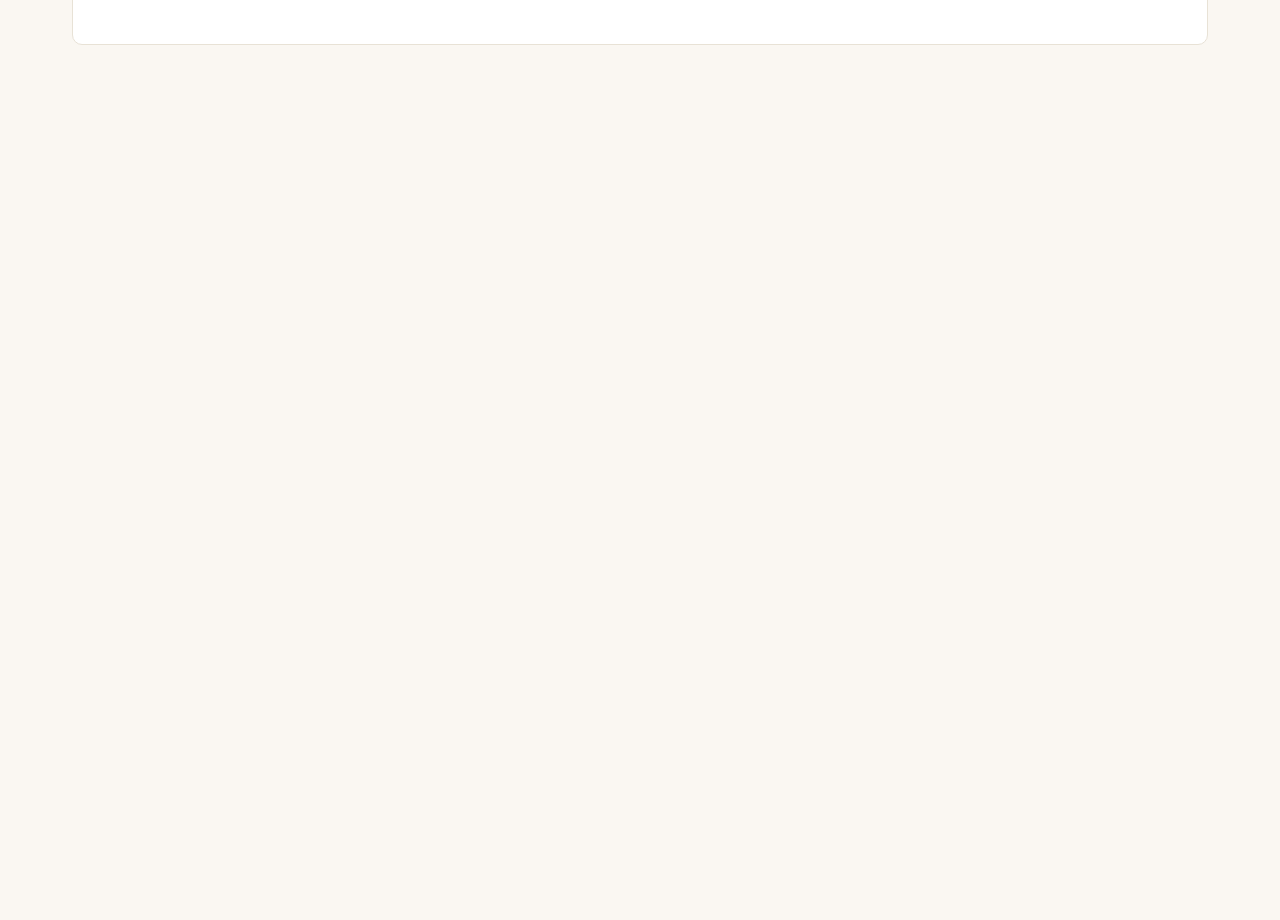
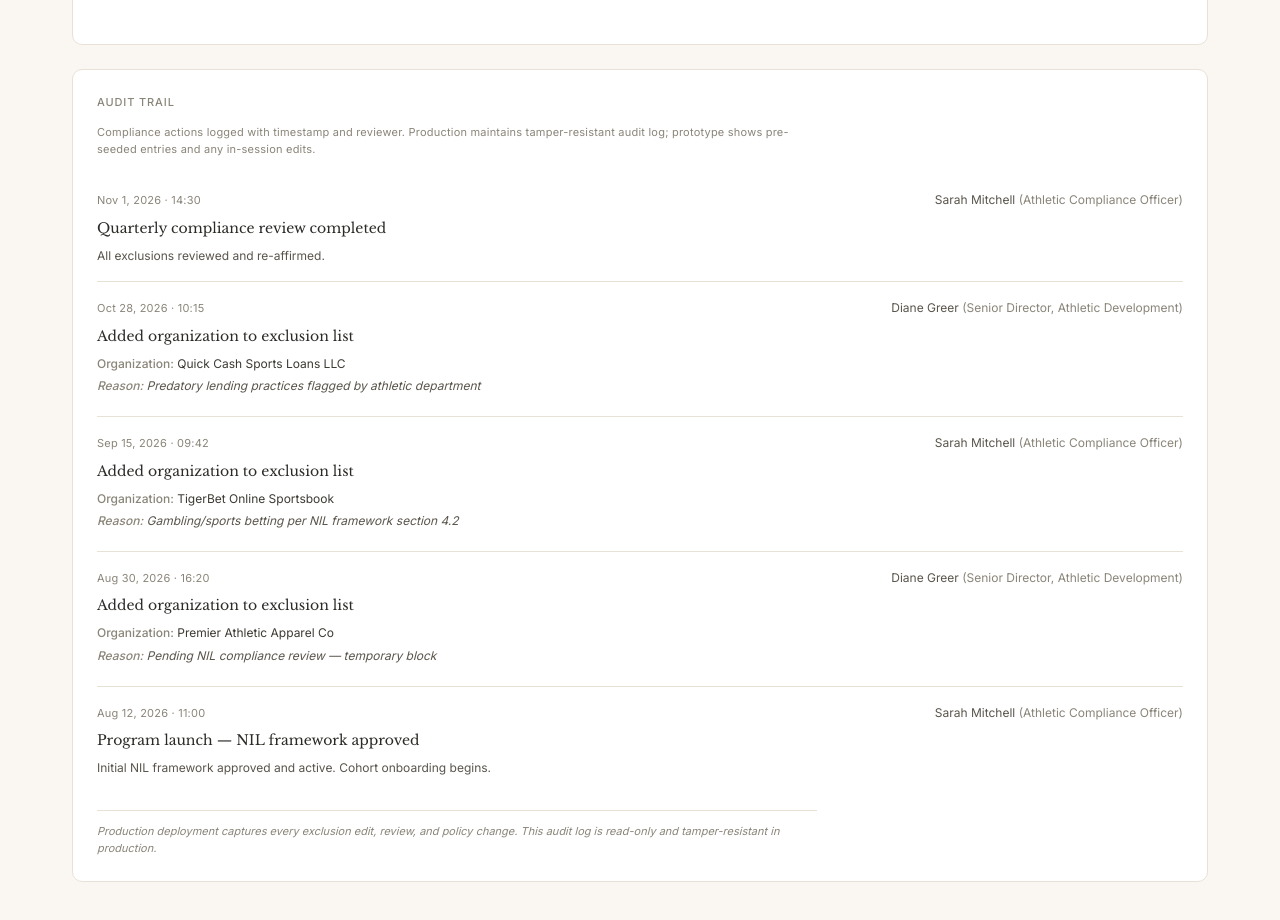
Before and after one commit to talabifaouzi/stewardhouse-app, a React (Vite) app: page /enterprise/compliance in a window 1280 px wide. Shown: the part 760-1680 px from the top of the page. Before the commit the page ends 869 px from the top, so only its background shows below. Built offline with nearby package versions, Linux system fonts and the light colour scheme.

Commit message:
Enterprise: Compliance audit trail pre-seeded + session-edit log (slice 21)

```diff
--- a/src/data/enterpriseFixtures.js
+++ b/src/data/enterpriseFixtures.js
@@ -627,6 +627,53 @@ export const dailyBriefItems = {
   ],
 };
 
+/** @type {Array<{id: string, timestamp: string, user: string, userRole: string, action: string, target?: string, reason?: string, notes?: string}>} */
+export const complianceAuditLog = [
+  {
+    id: 'audit-001',
+    timestamp: 'Nov 1, 2026 · 14:30',
+    user: 'Sarah Mitchell',
+    userRole: 'Athletic Compliance Officer',
+    action: 'Quarterly compliance review completed',
+    notes: 'All exclusions reviewed and re-affirmed.',
+  },
+  {
+    id: 'audit-002',
+    timestamp: 'Oct 28, 2026 · 10:15',
+    user: 'Diane Greer',
+    userRole: 'Senior Director, Athletic Development',
+    action: 'Added organization to exclusion list',
+    target: 'Quick Cash Sports Loans LLC',
+    reason: 'Predatory lending practices flagged by athletic department',
+  },
+  {
+    id: 'audit-003',
+    timestamp: 'Sep 15, 2026 · 09:42',
+    user: 'Sarah Mitchell',
+    userRole: 'Athletic Compliance Officer',
+    action: 'Added organization to exclusion list',
+    target: 'TigerBet Online Sportsbook',
+    reason: 'Gambling/sports betting per NIL framework section 4.2',
+  },
+  {
+    id: 'audit-004',
+    timestamp: 'Aug 30, 2026 · 16:20',
+    user: 'Diane Greer',
+    userRole: 'Senior Director, Athletic Development',
+    action: 'Added organization to exclusion list',
+    target: 'Premier Athletic Apparel Co',
+    reason: 'Pending NIL compliance review — temporary block',
+  },
+  {
+    id: 'audit-005',
+    timestamp: 'Aug 12, 2026 · 11:00',
+    user: 'Sarah Mitchell',
+    userRole: 'Athletic Compliance Officer',
+    action: 'Program launch — NIL framework approved',
+    notes: 'Initial NIL framework approved and active. Cohort onboarding begins.',
+  },
+];
+
 // Single source of truth for the "logged-in user" in the enterprise prototype.
 // Production swaps this to an auth-derived current user.
 /** @type {Contact} */
--- a/src/surfaces/enterprise/EnterpriseCompliance.jsx
+++ b/src/surfaces/enterprise/EnterpriseCompliance.jsx
@@ -1,5 +1,5 @@
 import { useState } from 'react';
-import { exclusions } from '../../data/enterpriseFixtures.js';
+import { exclusions, complianceAuditLog, CURRENT_USER } from '../../data/enterpriseFixtures.js';
 import { Card } from '../../components/Card.jsx';
 import { SectionLabel } from '../../components/SectionLabel.jsx';
 import ExclusionDetail from '../../components/ExclusionDetail.jsx';
@@ -8,12 +8,28 @@ export default function EnterpriseCompliance() {
   const [activeExclusion, setActiveExclusion] = useState(null);
   const [exclusionOverrides, setExclusionOverrides] = useState({});
   const [hoveredId, setHoveredId] = useState(null);
+  const [sessionAuditEntries, setSessionAuditEntries] = useState([]);
 
   const displayedExclusions = exclusions.map((e) => ({ ...e, ...exclusionOverrides[e.id] }));
 
   const handleSave = (updated) => {
     setExclusionOverrides((prev) => ({ ...prev, [updated.id]: updated }));
+    setSessionAuditEntries((prev) => [
+      {
+        id: `session-${Date.now()}`,
+        timestamp: 'Just now',
+        user: CURRENT_USER.name,
+        userRole: CURRENT_USER.title,
+        action: 'Edited organization in exclusion list',
+        target: updated.name,
+        reason: 'Session edit',
+        isSession: true,
+      },
+      ...prev,
+    ]);
   };
+
+  const auditEntries = [...sessionAuditEntries, ...complianceAuditLog];
 
   const hasOverride = activeExclusion
     ? Boolean(exclusionOverrides[activeExclusion.id])
@@ -69,6 +85,27 @@ export default function EnterpriseCompliance() {
         </Card>
       </div>
 
+        {/* Audit trail */}
+        <Card style={{ marginTop: 'var(--sh-space-6)' }}>
+          <SectionLabel>Audit trail</SectionLabel>
+          <p style={auditContextStyle}>
+            Compliance actions logged with timestamp and reviewer. Production maintains tamper-resistant audit log; prototype shows pre-seeded entries and any in-session edits.
+          </p>
+          <ul style={auditListStyle}>
+            {auditEntries.map((entry, i) => {
+              const isLast = i === auditEntries.length - 1;
+              return (
+                <li key={entry.id}>
+                  <AuditEntry entry={entry} isLast={isLast} />
+                </li>
+              );
+            })}
+          </ul>
+          <p style={auditFootnoteStyle}>
+            Production deployment captures every exclusion edit, review, and policy change. This audit log is read-only and tamper-resistant in production.
+          </p>
+        </Card>
+
       <ExclusionDetail
         isOpen={activeExclusion !== null}
         onClose={() => setActiveExclusion(null)}
@@ -77,6 +114,36 @@ export default function EnterpriseCompliance() {
         hasOverride={hasOverride}
       />
     </main>
+  );
+}
+
+function AuditEntry({ entry, isLast }) {
+  return (
+    <div style={auditEntryStyle(isLast)}>
+      <div style={auditTopRowStyle}>
+        <div style={auditTimestampGroupStyle}>
+          <span style={auditTimestampStyle}>{entry.timestamp}</span>
+          {entry.isSession && <span style={sessionPillStyle}>SESSION</span>}
+        </div>
+        <span style={auditUserStyle}>
+          {entry.user} <span style={auditRoleStyle}>({entry.userRole})</span>
+        </span>
+      </div>
+      <p style={auditActionStyle}>{entry.action}</p>
+      {entry.target && (
+        <p style={auditDetailStyle}>
+          <span style={auditDetailLabelStyle}>Organization:</span> {entry.target}
+        </p>
+      )}
+      {entry.reason && (
+        <p style={auditReasonStyle}>
+          <span style={auditDetailLabelStyle}>Reason:</span> {entry.reason}
+        </p>
+      )}
+      {entry.notes && (
+        <p style={auditNotesStyle}>{entry.notes}</p>
+      )}
+    </div>
   );
 }
 
@@ -171,3 +238,116 @@ const reasonStyle = {
   color: 'var(--sh-text-body)',
   lineHeight: 1.55,
 };
+
+// Audit trail styles
+const auditContextStyle = {
+  fontSize: 'var(--sh-text-xs)',
+  color: 'var(--sh-text-muted)',
+  letterSpacing: '0.02em',
+  lineHeight: 1.55,
+  marginTop: 'var(--sh-space-2)',
+  marginBottom: 'var(--sh-space-4)',
+  maxWidth: '720px',
+};
+
+const auditListStyle = {
+  listStyle: 'none',
+  margin: 0,
+  padding: 0,
+};
+
+const auditFootnoteStyle = {
+  fontSize: 'var(--sh-text-xs)',
+  color: 'var(--sh-text-muted)',
+  fontStyle: 'italic',
+  lineHeight: 1.55,
+  marginTop: 'var(--sh-space-4)',
+  paddingTop: 'var(--sh-space-3)',
+  borderTop: 'var(--sh-border-thin)',
+  maxWidth: '720px',
+};
+
+function auditEntryStyle(isLast) {
+  return {
+    paddingTop: 'var(--sh-space-4)',
+    paddingBottom: 'var(--sh-space-4)',
+    borderBottom: isLast ? 'none' : 'var(--sh-border-thin)',
+  };
+}
+
+const auditTopRowStyle = {
+  display: 'flex',
+  flexWrap: 'wrap',
+  justifyContent: 'space-between',
+  alignItems: 'baseline',
+  gap: 'var(--sh-space-3)',
+  marginBottom: 'var(--sh-space-2)',
+};
+
+const auditTimestampGroupStyle = {
+  display: 'inline-flex',
+  alignItems: 'center',
+  gap: 'var(--sh-space-2)',
+};
+
+const auditTimestampStyle = {
+  fontSize: 'var(--sh-text-xs)',
+  color: 'var(--sh-text-muted)',
+  letterSpacing: '0.02em',
+};
+
+const sessionPillStyle = {
+  display: 'inline-block',
+  padding: '2px 8px',
+  background: 'var(--sh-bronze-tint)',
+  color: 'var(--sh-bronze-deep)',
+  borderRadius: 'var(--sh-radius-full)',
+  fontSize: 'var(--sh-text-xs)',
+  fontWeight: 500,
+  letterSpacing: '0.08em',
+  whiteSpace: 'nowrap',
+};
+
+const auditUserStyle = {
+  fontSize: 'var(--sh-text-sm)',
+  color: 'var(--sh-text-secondary)',
+};
+
+const auditRoleStyle = {
+  color: 'var(--sh-text-muted)',
+};
+
+const auditActionStyle = {
+  fontFamily: 'var(--sh-font-serif)',
+  fontSize: 'var(--sh-text-base)',
+  color: 'var(--sh-text-primary)',
+  marginBottom: 'var(--sh-space-2)',
+  lineHeight: 1.5,
+};
+
+const auditDetailStyle = {
+  fontSize: 'var(--sh-text-sm)',
+  color: 'var(--sh-text-body)',
+  lineHeight: 1.55,
+  marginBottom: 'var(--sh-space-1)',
+};
+
+const auditDetailLabelStyle = {
+  color: 'var(--sh-text-muted)',
+  fontWeight: 500,
+};
+
+const auditReasonStyle = {
+  fontSize: 'var(--sh-text-sm)',
+  color: 'var(--sh-text-secondary)',
+  fontStyle: 'italic',
+  lineHeight: 1.55,
+  marginBottom: 'var(--sh-space-1)',
+};
+
+const auditNotesStyle = {
+  fontSize: 'var(--sh-text-sm)',
+  color: 'var(--sh-text-secondary)',
+  lineHeight: 1.55,
+  marginTop: 'var(--sh-space-2)',
+};
```
